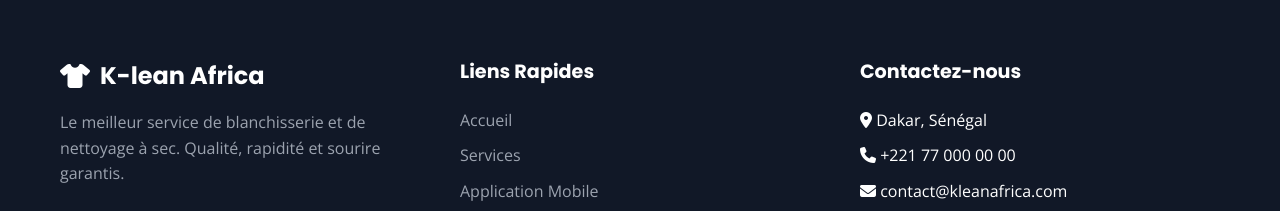
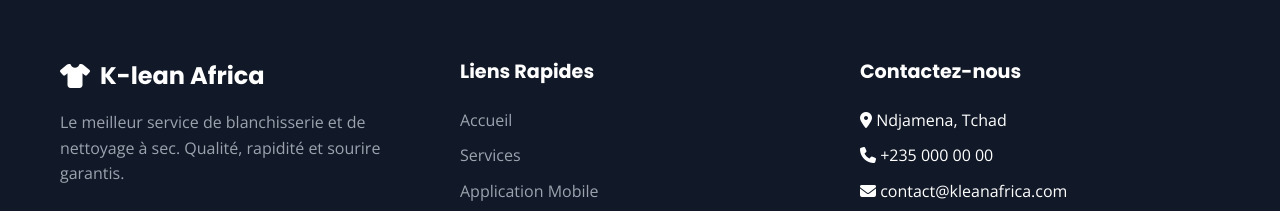
Before and after one commit to issa-hassane/launry_homepage, a plain HTML site: page index.html in a window 1280 px wide. Shown: the part 2914-3125 px from the top of the page. Drawn offline with nearby package versions, Linux system fonts and the light colour scheme.

Commit message:
text update

```diff
--- a/index.html
+++ b/index.html
@@ -889,8 +889,8 @@
           <div class="footer-col">
             <h4>Contactez-nous</h4>
             <ul>
-              <li><i class="fas fa-map-marker-alt"></i> Dakar, Sénégal</li>
-              <li><i class="fas fa-phone"></i> +221 77 000 00 00</li>
+              <li><i class="fas fa-map-marker-alt"></i> Ndjamena, Tchad</li>
+              <li><i class="fas fa-phone"></i> +235 000 00 00</li>
               <li><i class="fas fa-envelope"></i> contact@kleanafrica.com</li>
             </ul>
             <div style="margin-top: 20px">
```
